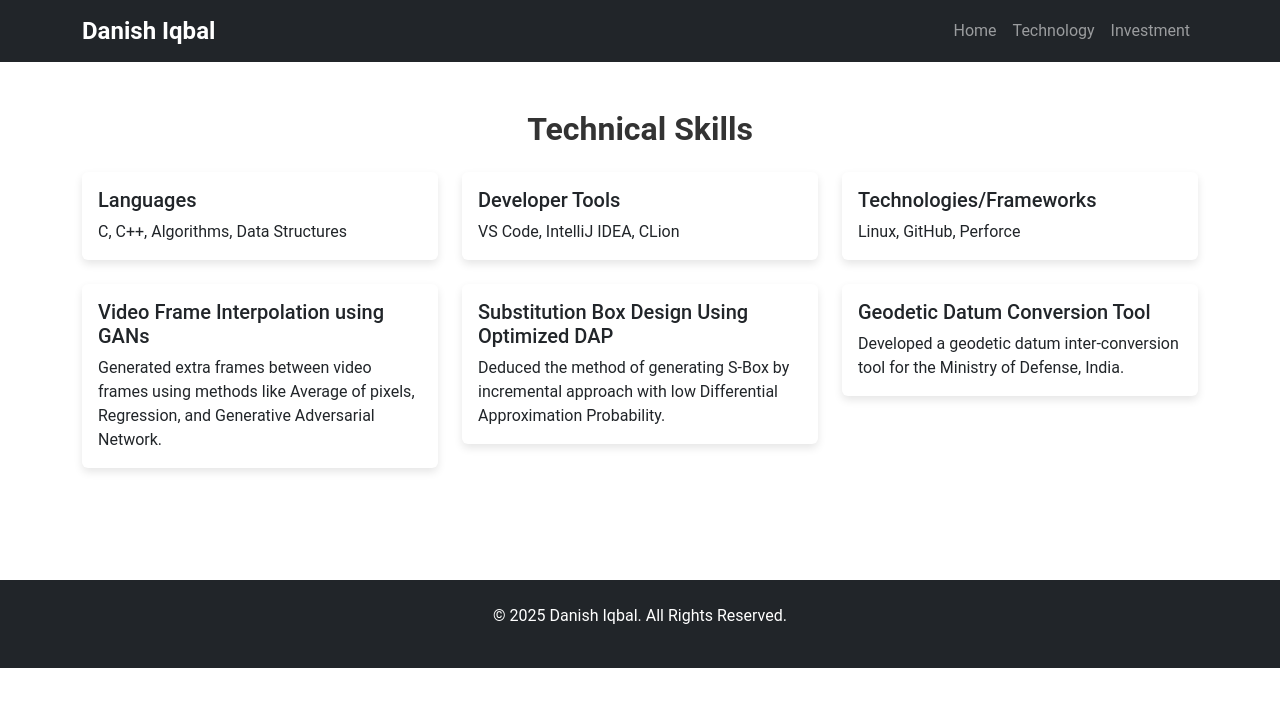
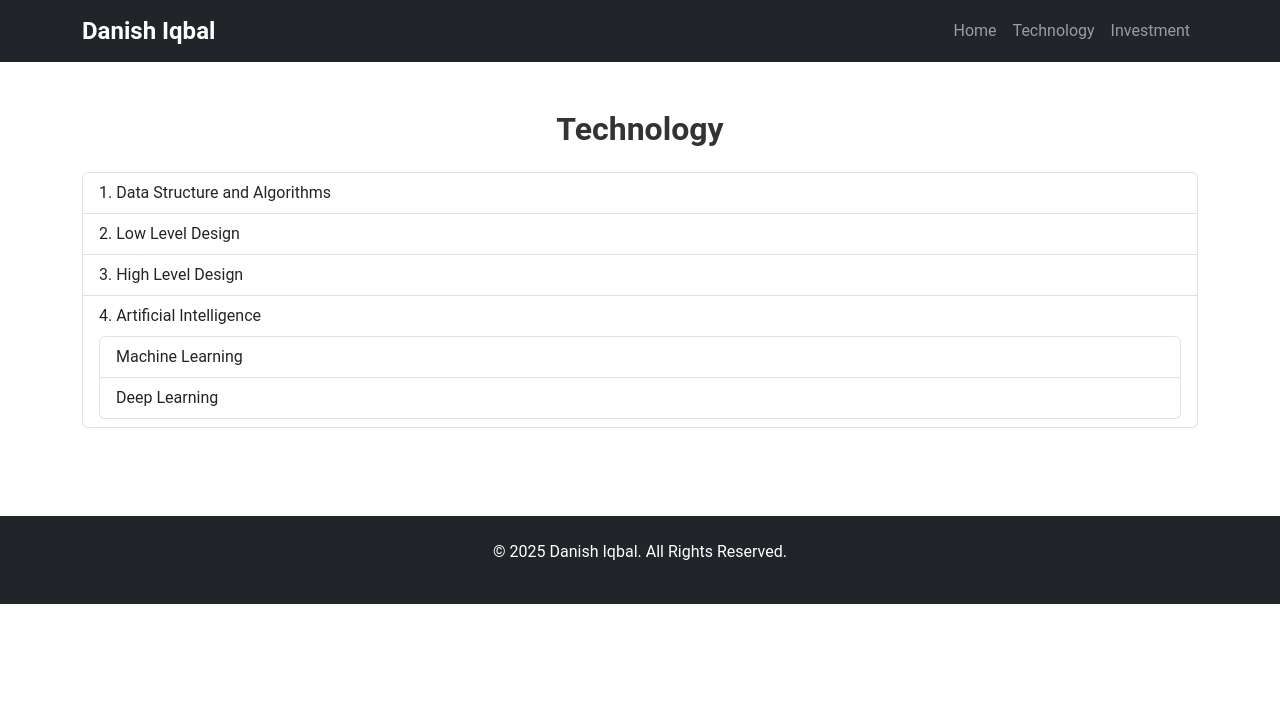
Before and after one commit to danishiqbal-11/portfolio, a React (Create React App) app: page /#/technology in a window 1280 px wide. Shown: the top 706 px of the page. Built offline with nearby package versions, Linux system fonts and the light colour scheme.

Commit message:
feat: Add new sections to Technology page

```diff
--- a/src/App.js
+++ b/src/App.js
@@ -8,6 +8,11 @@ import Investment from './components/Investment';
 // import Business from './components/Business';
 import Footer from './components/Footer';
 import CaplinPoint from './components/CaplinPoint';
+import DSA from './components/technology/DSA';
+import LLD from './components/technology/LLD';
+import HLD from './components/technology/HLD';
+import ML from './components/technology/ai/ML';
+import DL from './components/technology/ai/DL';
 import './App.css';
 
 function App() {
@@ -21,6 +26,11 @@ function App() {
             <Route path="/technology" element={<Technology />} />
             <Route path="/investment" element={<Investment />} />
             <Route path="/caplin-point" element={<CaplinPoint />} />
+            <Route path="/technology/dsa" element={<DSA />} />
+            <Route path="/technology/lld" element={<LLD />} />
+            <Route path="/technology/hld" element={<HLD />} />
+            <Route path="/technology/ai/ml" element={<ML />} />
+            <Route path="/technology/ai/dl" element={<DL />} />
           </Routes>
         </main>
         <Footer />
--- a/src/components/Technology.js
+++ b/src/components/Technology.js
@@ -1,73 +1,34 @@
 import React from 'react';
-import { Container, Row, Col, Card } from 'react-bootstrap';
+import { Container, ListGroup } from 'react-bootstrap';
+import { Link } from 'react-router-dom';
 
 const Technology = () => {
   return (
     <section id="technology" className="py-5">
       <Container>
-        <h2 className="text-center mb-4">Technical Skills</h2>
-        <Row>
-          <Col md={6} lg={4} className="mb-4">
-            <Card>
-              <Card.Body>
-                <Card.Title>Languages</Card.Title>
-                <Card.Text>
-                  C, C++, Algorithms, Data Structures
-                </Card.Text>
-              </Card.Body>
-            </Card>
-          </Col>
-          <Col md={6} lg={4} className="mb-4">
-            <Card>
-              <Card.Body>
-                <Card.Title>Developer Tools</Card.Title>
-                <Card.Text>
-                  VS Code, IntelliJ IDEA, CLion
-                </Card.Text>
-              </Card.Body>
-            </Card>
-          </Col>
-          <Col md={6} lg={4} className="mb-4">
-            <Card>
-              <Card.Body>
-                <Card.Title>Technologies/Frameworks</Card.Title>
-                <Card.Text>
-                  Linux, GitHub, Perforce
-                </Card.Text>
-              </Card.Body>
-            </Card>
-          </Col>
-          <Col md={6} lg={4} className="mb-4">
-            <Card>
-              <Card.Body>
-                <Card.Title>Video Frame Interpolation using GANs</Card.Title>
-                <Card.Text>
-                  Generated extra frames between video frames using methods like Average of pixels, Regression, and Generative Adversarial Network.
-                </Card.Text>
-              </Card.Body>
-            </Card>
-          </Col>
-          <Col md={6} lg={4} className="mb-4">
-            <Card>
-              <Card.Body>
-                <Card.Title>Substitution Box Design Using Optimized DAP</Card.Title>
-                <Card.Text>
-                  Deduced the method of generating S-Box by incremental approach with low Differential Approximation Probability.
-                </Card.Text>
-              </Card.Body>
-            </Card>
-          </Col>
-          <Col md={6} lg={4} className="mb-4">
-            <Card>
-              <Card.Body>
-                <Card.Title>Geodetic Datum Conversion Tool</Card.Title>
-                <Card.Text>
-                  Developed a geodetic datum inter-conversion tool for the Ministry of Defense, India.
-                </Card.Text>
-              </Card.Body>
-            </Card>
-          </Col>
-        </Row>
+        <h2 className="text-center mb-4">Technology</h2>
+        <ListGroup>
+          <ListGroup.Item action as={Link} to="/technology/dsa">
+            1. Data Structure and Algorithms
+          </ListGroup.Item>
+          <ListGroup.Item action as={Link} to="/technology/lld">
+            2. Low Level Design
+          </ListGroup.Item>
+          <ListGroup.Item action as={Link} to="/technology/hld">
+            3. High Level Design
+          </ListGroup.Item>
+          <ListGroup.Item>
+            4. Artificial Intelligence
+            <ListGroup className="mt-2">
+              <ListGroup.Item action as={Link} to="/technology/ai/ml">
+                Machine Learning
+              </ListGroup.Item>
+              <ListGroup.Item action as={Link} to="/technology/ai/dl">
+                Deep Learning
+              </ListGroup.Item>
+            </ListGroup>
+          </ListGroup.Item>
+        </ListGroup>
       </Container>
     </section>
   );
--- /dev/null
+++ b/src/components/technology/DSA.js
@@ -0,0 +1,13 @@
+import React from 'react';
+import { Container } from 'react-bootstrap';
+
+const DSA = () => {
+  return (
+    <Container className="py-5">
+      <h2>Data Structure and Algorithms</h2>
+      <p>This page will contain details about Data Structure and Algorithms.</p>
+    </Container>
+  );
+};
+
+export default DSA;
--- /dev/null
+++ b/src/components/technology/HLD.js
@@ -0,0 +1,13 @@
+import React from 'react';
+import { Container } from 'react-bootstrap';
+
+const HLD = () => {
+  return (
+    <Container className="py-5">
+      <h2>High Level Design</h2>
+      <p>This page will contain details about High Level Design.</p>
+    </Container>
+  );
+};
+
+export default HLD;
--- /dev/null
+++ b/src/components/technology/LLD.js
@@ -0,0 +1,13 @@
+import React from 'react';
+import { Container } from 'react-bootstrap';
+
+const LLD = () => {
+  return (
+    <Container className="py-5">
+      <h2>Low Level Design</h2>
+      <p>This page will contain details about Low Level Design.</p>
+    </Container>
+  );
+};
+
+export default LLD;
--- /dev/null
+++ b/src/components/technology/ai/DL.js
@@ -0,0 +1,13 @@
+import React from 'react';
+import { Container } from 'react-bootstrap';
+
+const DL = () => {
+  return (
+    <Container className="py-5">
+      <h2>Deep Learning</h2>
+      <p>This page will contain details about Deep Learning.</p>
+    </Container>
+  );
+};
+
+export default DL;
--- /dev/null
+++ b/src/components/technology/ai/ML.js
@@ -0,0 +1,13 @@
+import React from 'react';
+import { Container } from 'react-bootstrap';
+
+const ML = () => {
+  return (
+    <Container className="py-5">
+      <h2>Machine Learning</h2>
+      <p>This page will contain details about Machine Learning.</p>
+    </Container>
+  );
+};
+
+export default ML;
```
Also changed, not shown: tmp.txt (added).
